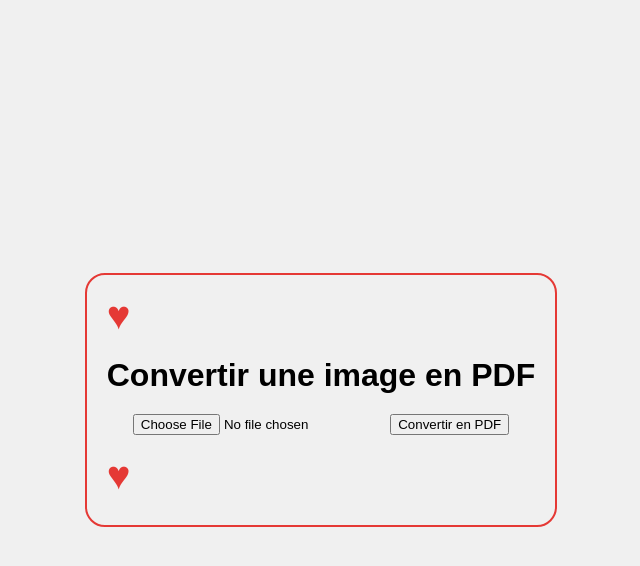
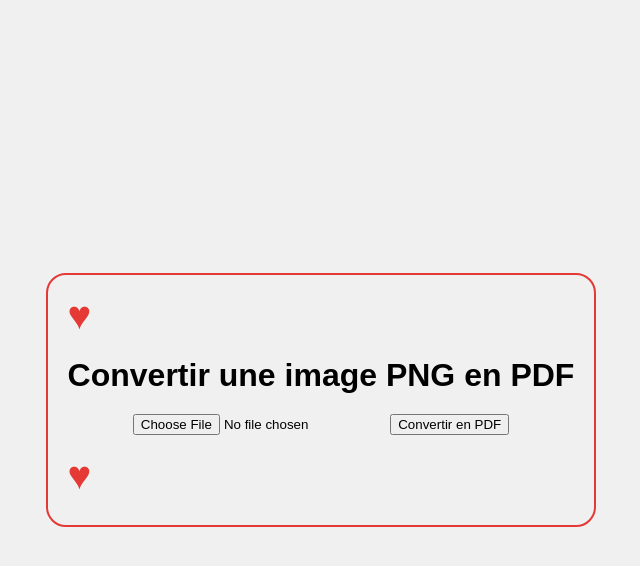
Before and after one commit to layediop/convertirImageEnPDF, a Flask app: page / in a window 1280 px wide. Shown: the top 566 px of the page, without its empty margins (319-959 px from the left). Run offline with Flask 3, Linux system fonts and the light colour scheme.

Commit message:
last modif

```diff
--- a/templates/index.html
+++ b/templates/index.html
@@ -8,7 +8,7 @@
 <body>
     <div class="heart-border">
         <div class="container">
-            <h1>Convertir une image en PDF</h1>
+            <h1>Convertir une image PNG en PDF</h1>
             <form action="/convert" method="post" enctype="multipart/form-data">
                 <input type="file" name="file" accept=".png, .jpg, .jpeg">
                 <button type="submit">Convertir en PDF</button>
```
